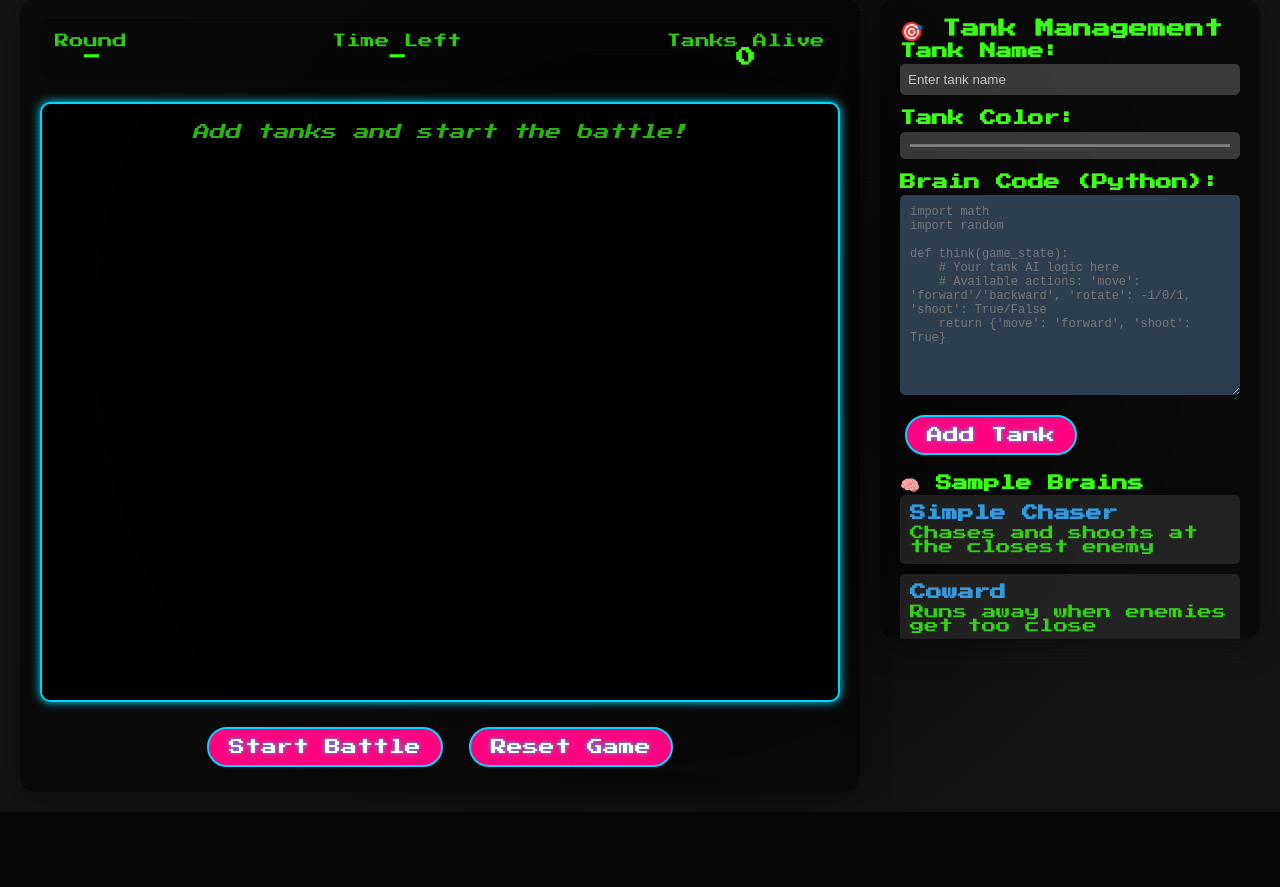
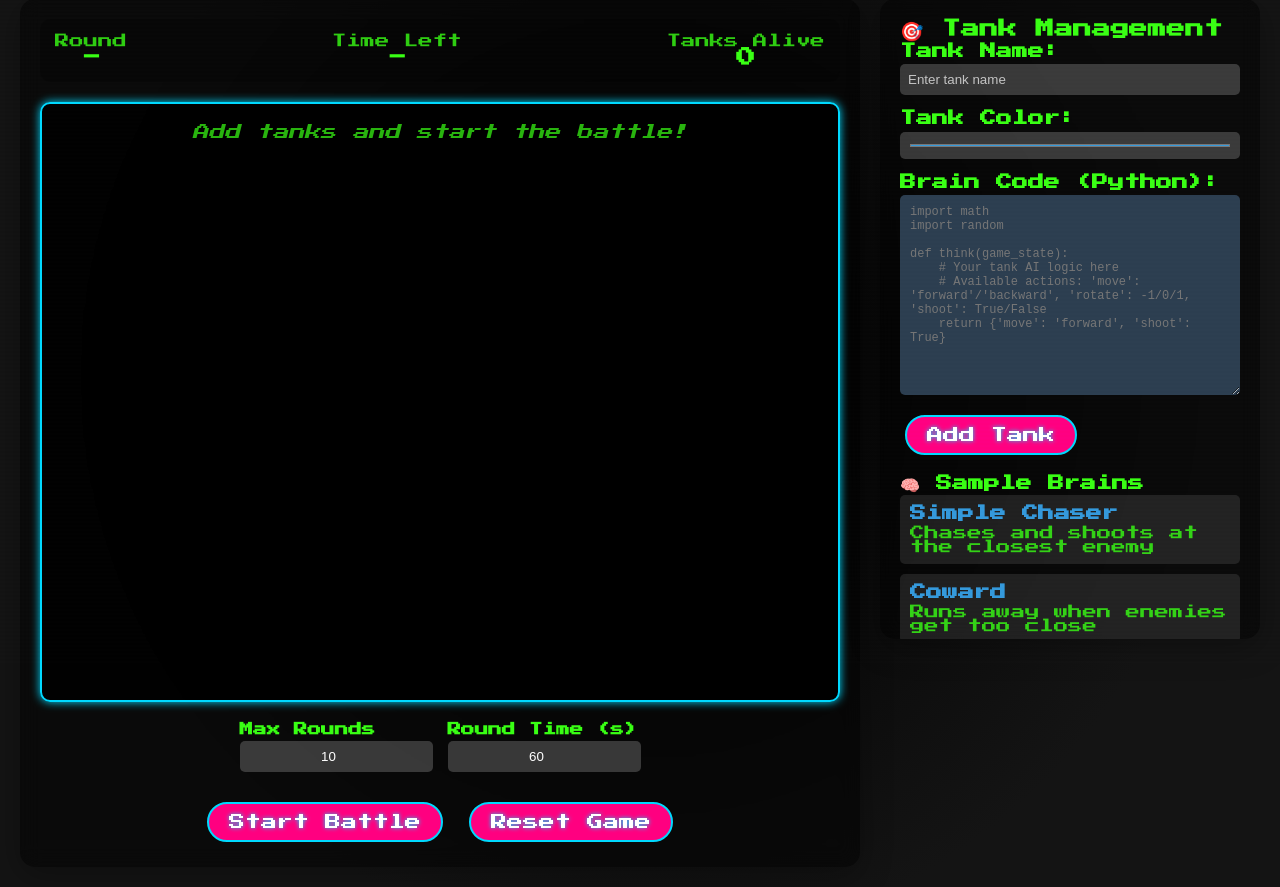
Before and after one commit to cbdonohue/robocode, a Flask app: page / in a window 1280 px wide. Shown: the part 137-1024 px from the top of the page. Before the commit the page ends 949 px from the top, so only its background shows below. Run offline with Flask 3, Linux system fonts and the light colour scheme; data that the repository does not hold is empty.

Commit message:
Add game configuration options for max rounds and round time
Co-authored-by: christopher.donohue <christopher.donohue@gmail.com>

```diff
--- a/app.py
+++ b/app.py
@@ -445,9 +445,28 @@ def start_game():
     """Start the game"""
     if len(game_state.tanks) < 2:
         return jsonify({'error': 'Need at least 2 tanks to start'})
+    # Allow optional configuration of rounds and time per round
+    data = request.get_json(silent=True) or {}
+
+    # Validate and apply custom settings if provided
+    max_rounds = data.get('max_rounds')
+    round_time = data.get('round_time')
+
+    try:
+        if max_rounds is not None:
+            max_rounds = int(max_rounds)
+            if max_rounds > 0:
+                game_state.max_rounds = max_rounds
+        if round_time is not None:
+            round_time = int(round_time)
+            if round_time > 0:
+                game_state.round_time = round_time
+    except ValueError:
+        # Ignore invalid values and keep defaults
+        pass
 
     game_state.start_game()
-    return jsonify({'success': True})
+    return jsonify({'success': True, 'max_rounds': game_state.max_rounds, 'round_time': game_state.round_time})
 
 @app.route('/api/reset-game', methods=['POST'])
 def reset_game():
--- a/templates/index.html
+++ b/templates/index.html
@@ -447,7 +447,19 @@
                 </div>
             </div>
 
-            <div style="text-align: center; margin-top: 20px;">
+            <!-- Game configuration inputs -->
+            <div style="display:flex; justify-content:center; gap:15px; flex-wrap:wrap; margin-top:20px;">
+                <div class="form-group" style="min-width:120px;">
+                    <label for="maxRounds" style="font-size:0.85em;">Max Rounds</label>
+                    <input type="number" id="maxRounds" min="1" value="10" style="text-align:center;">
+                </div>
+                <div class="form-group" style="min-width:140px;">
+                    <label for="roundTime" style="font-size:0.85em;">Round Time (s)</label>
+                    <input type="number" id="roundTime" min="10" value="60" style="text-align:center;">
+                </div>
+            </div>
+
+            <div style="text-align: center; margin-top: 10px;">
                 <button class="btn btn-success" onclick="startGame()">Start Battle</button>
                 <button class="btn btn-danger" onclick="resetGame()">Reset Game</button>
             </div>
@@ -572,16 +584,28 @@ def think(game_state):
 
         // Start game
         async function startGame() {
+            const maxRoundsInput = document.getElementById('maxRounds');
+            const roundTimeInput = document.getElementById('roundTime');
+
+            const payload = {
+                max_rounds: parseInt(maxRoundsInput.value) || 10,
+                round_time: parseInt(roundTimeInput.value) || 60
+            };
+
             try {
                 const response = await fetch('/api/start-game', {
                     method: 'POST',
                     headers: {
                         'Content-Type': 'application/json',
-                    }
+                    },
+                    body: JSON.stringify(payload)
                 });
 
                 const result = await response.json();
                 if (result.success) {
+                    // Update any UI defaults with the confirmed game settings
+                    maxRoundsInput.value = result.max_rounds;
+                    roundTimeInput.value = result.round_time;
                     startGameLoop();
                 } else {
                     alert(result.error || 'Failed to start game');
```
